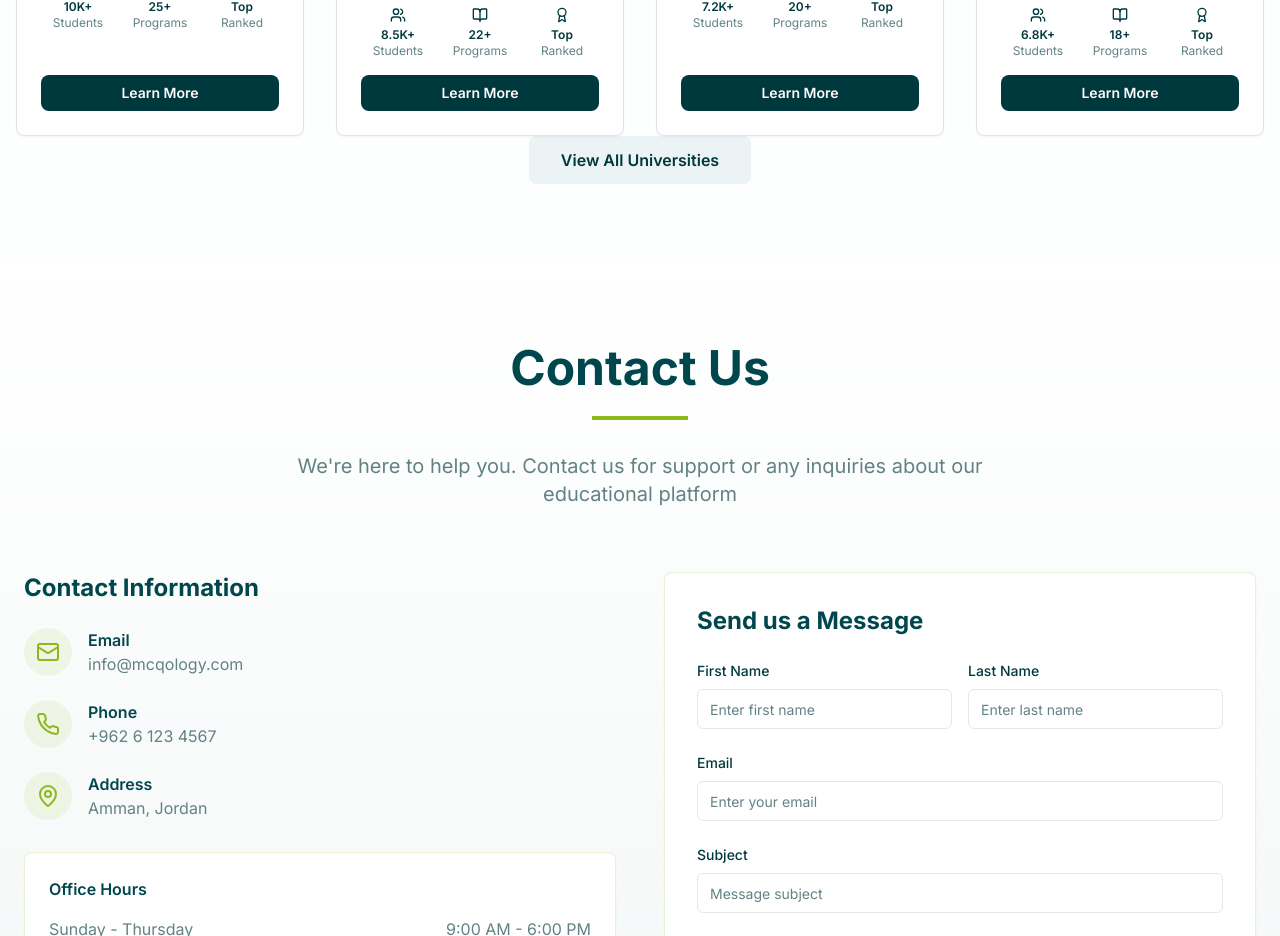
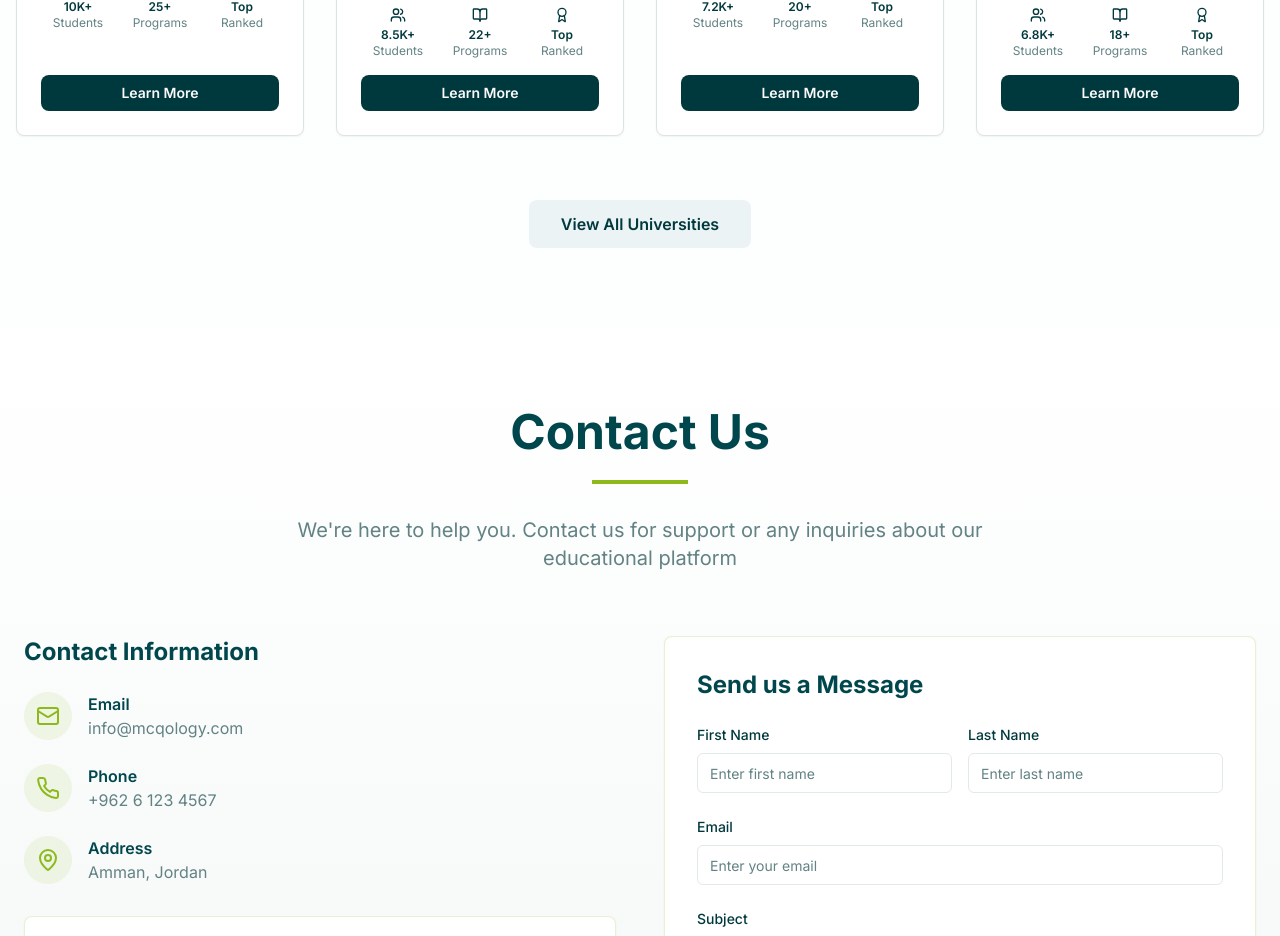
Before and after one commit to hesham911/mcqology-hero-refresh, a React (Vite) app: page /year in a window 1280 px wide. Shown: the part 2700-3636 px from the top of the page. Built offline with nearby package versions, Linux system fonts and the light colour scheme.

Commit message:
Add spacing to button
Add margin to the "View All Universities" button to increase spacing between it and the cards.

```diff
--- a/src/components/UniversitiesSection.tsx
+++ b/src/components/UniversitiesSection.tsx
@@ -112,7 +112,7 @@ const UniversitiesSection = () => {
           ))}
         </div>
 
-        <div className="text-center">
+        <div className="text-center mt-16">
           <a href="/universities">
             <button className="bg-secondary hover:bg-secondary/90 text-secondary-foreground px-8 py-3 rounded-lg font-semibold transition-all duration-300 hover:scale-105">
               View All Universities
```
